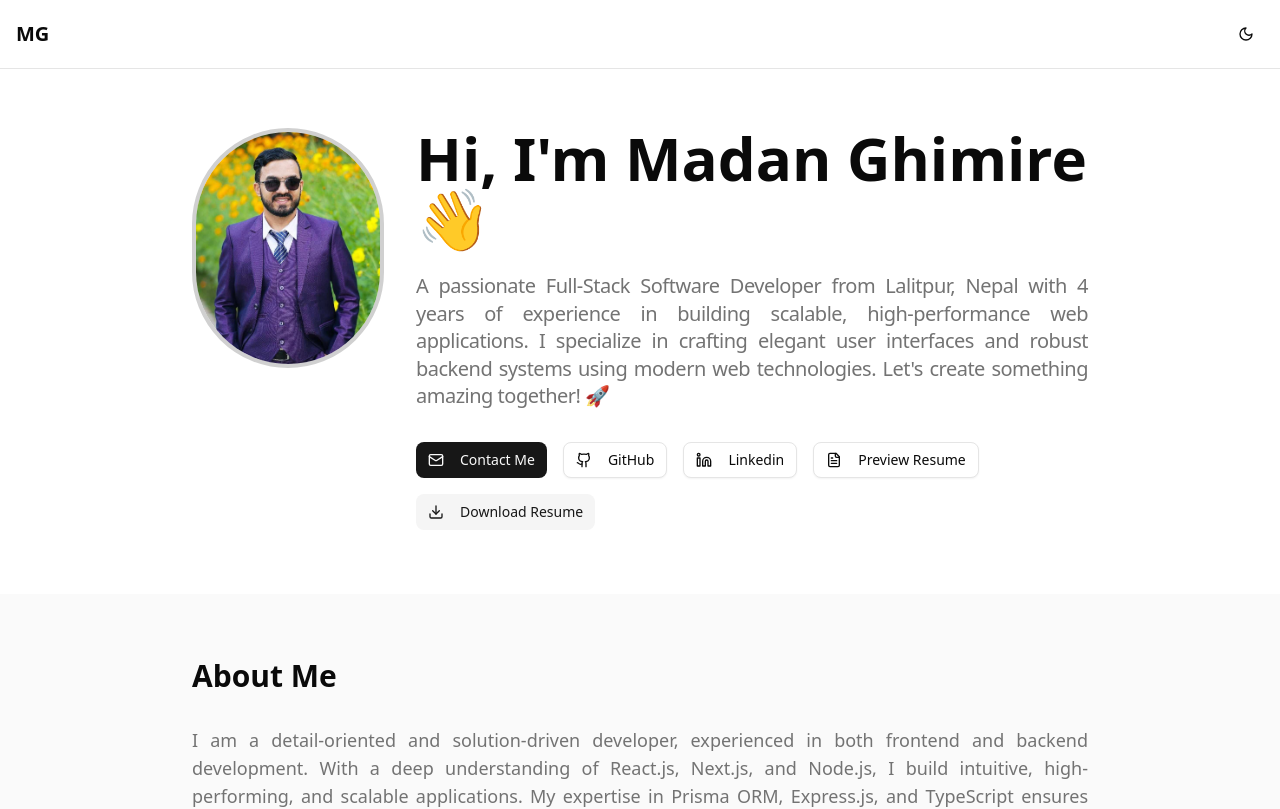
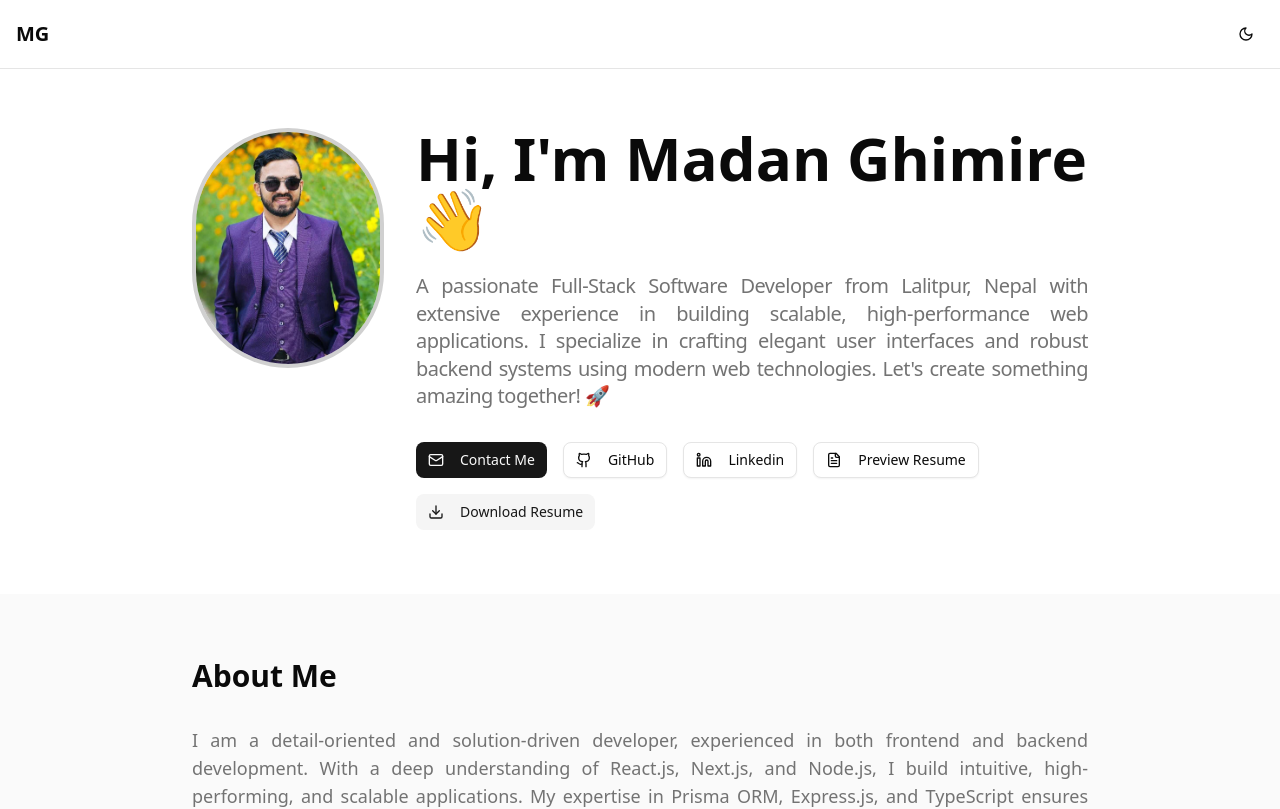
Before and after one commit to madan-ghimire/my-portfolio-app, a Next.js app: page / in a window 1280 px wide. Shown: the top 809 px of the page. Built offline with nearby package versions, Linux system fonts and the light colour scheme.

Commit message:
chore update porfolio

```diff
--- a/app/page.tsx
+++ b/app/page.tsx
@@ -76,6 +76,7 @@ export default function Home() {
         "OOP",
         "Next Auth",
         "JWT AUTH",
+        "Swagger Documentation",
       ],
     },
     {
@@ -147,6 +148,7 @@ export default function Home() {
           <div className="flex items-center gap-4">
             <motion.div whileHover={{ scale: 1.1 }} whileTap={{ scale: 0.9 }}>
               <Button
+                aria-label="Toggle theme"
                 variant="ghost"
                 size="icon"
                 onClick={() => setTheme(theme === "dark" ? "light" : "dark")}
@@ -193,11 +195,10 @@ export default function Home() {
                 transition={{ duration: 0.6, delay: 0.4 }}
               >
                 A passionate Full-Stack Software Developer from Lalitpur, Nepal
-                with 4 years of experience in building scalable,
-                high-performance web applications. I specialize in crafting
-                elegant user interfaces and robust backend systems using modern
-                web technologies. Let&apos;s create something amazing together!
-                🚀
+                with extensive experience in building scalable, high-performance
+                web applications. I specialize in crafting elegant user
+                interfaces and robust backend systems using modern web
+                technologies. Let&apos;s create something amazing together! 🚀
               </motion.p>
               <motion.div
                 className="flex gap-4 flex-wrap"
@@ -270,6 +271,9 @@ export default function Home() {
                       src={`${resumePath}#view=FitH`}
                       className="w-full h-[80vh] border-t"
                       title="Resume Preview"
+                      onError={(e) => {
+                        console.error("Resume preview failed", e);
+                      }}
                     />
                   </DialogContent>
                 </Dialog>
```
